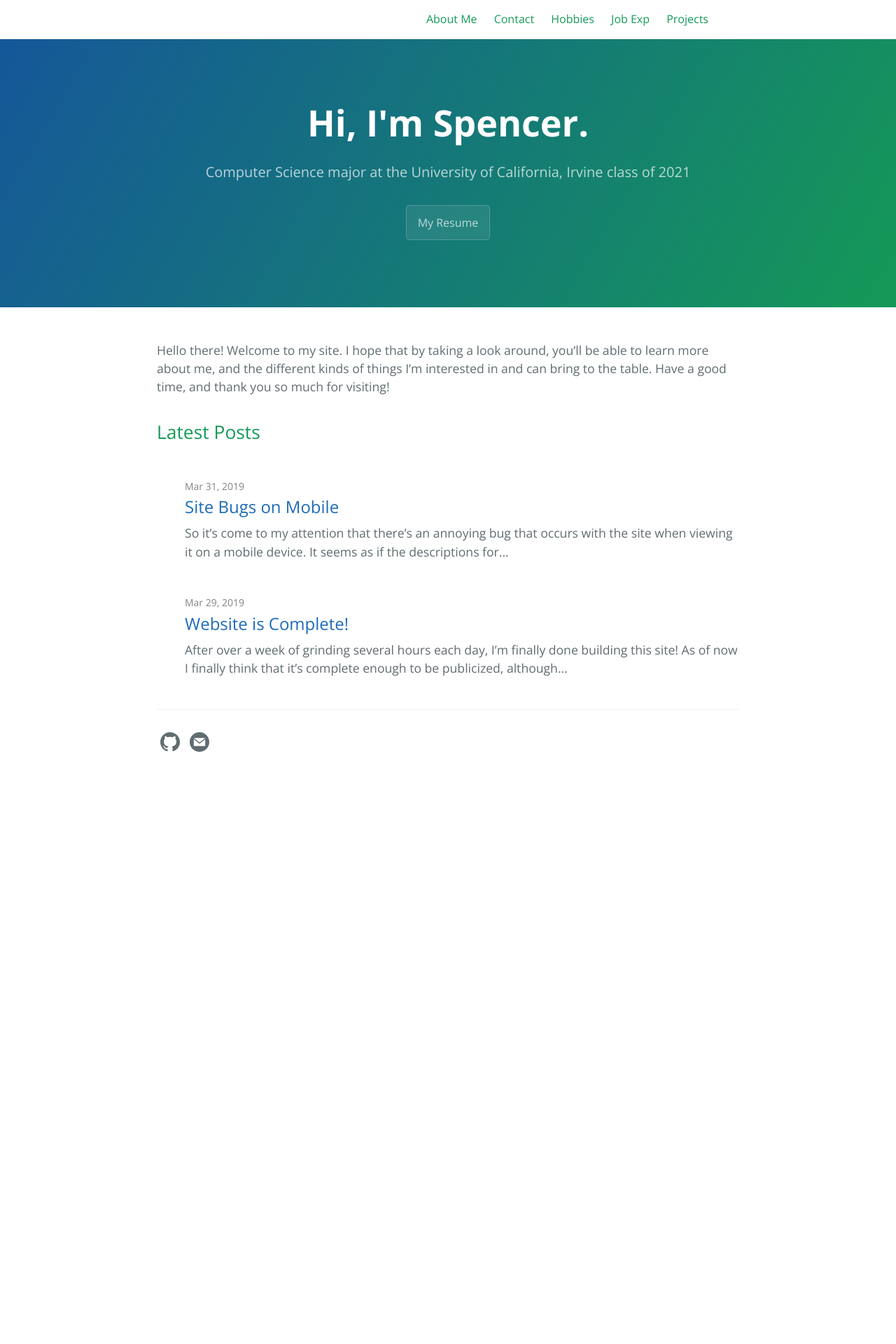
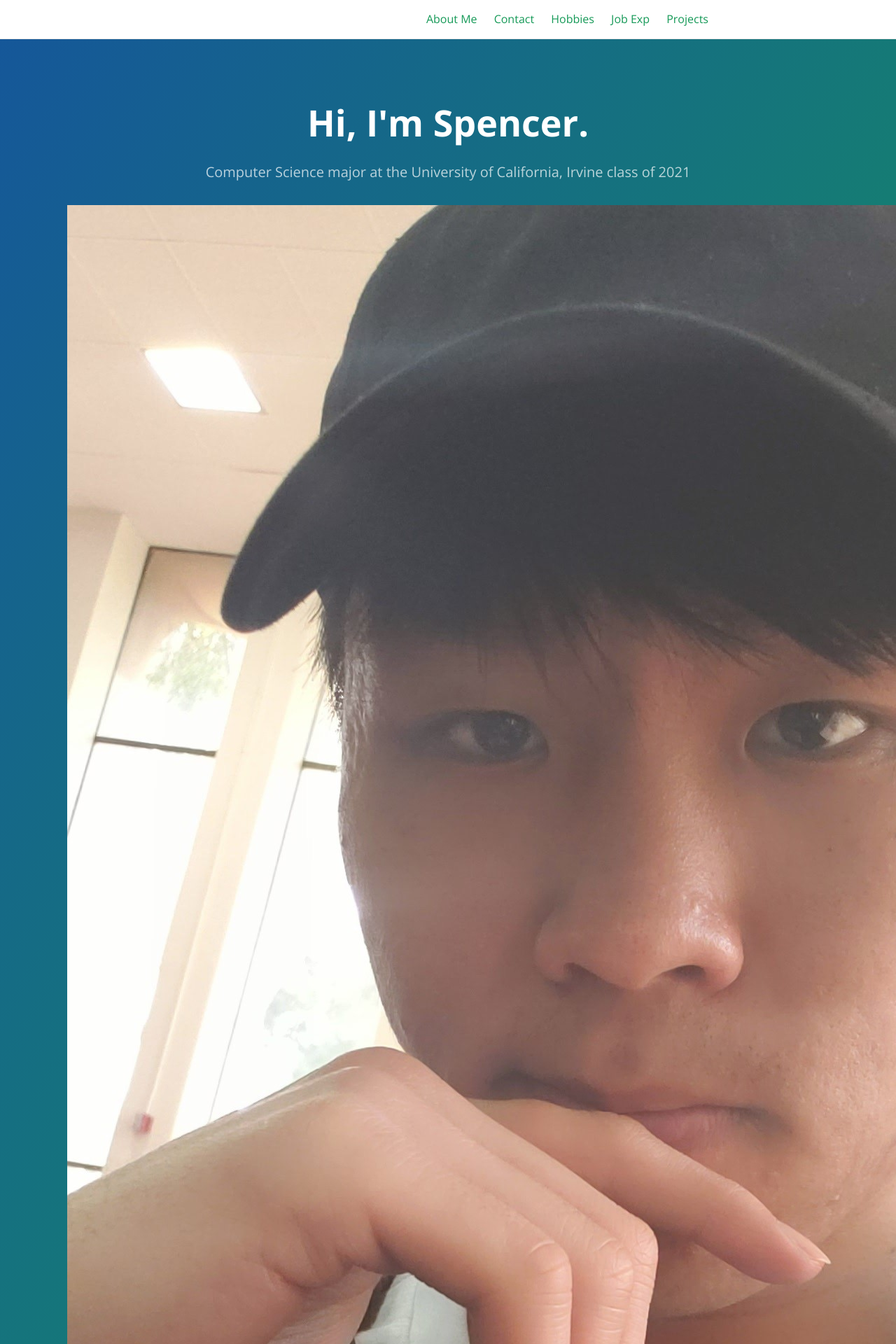
Before and after one commit to spencerericfong/spencerericfong.github.io, a Jekyll site: the page built from index.md, in a window 1280 px wide. Shown: the top 1920 px of the page at 70% size. Built offline with Jekyll 4.4.1, drawn with Linux system fonts in a browser that asks for light colours; before the commit the page ends 1128 px from its top, so only the background shows below that.

Commit message:
added profile pic

```diff
--- a/_layouts/default.html
+++ b/_layouts/default.html
@@ -57,6 +57,9 @@
       <h1 class="project-name">{{ page-title }}</h1>
       <h2 class="project-tagline">{{ page-tagline }}</h2>
       {% if page.layout == 'home' and site.github.is_project_page %}
+          <div class="profile">
+            <img src="../assets/pictures/Spencer_Profile.jpg" alt="profile picture">
+          </div>
           <a href="{{ site.resume }}" class="btn">My Resume</a>
         {% if site.show_downloads %}
           <a href="{{ site.github.zip_url }}" class="btn">Download .zip</a>
```
Also changed, not shown: assets/pictures/Spencer_Profile.jpg (added).
